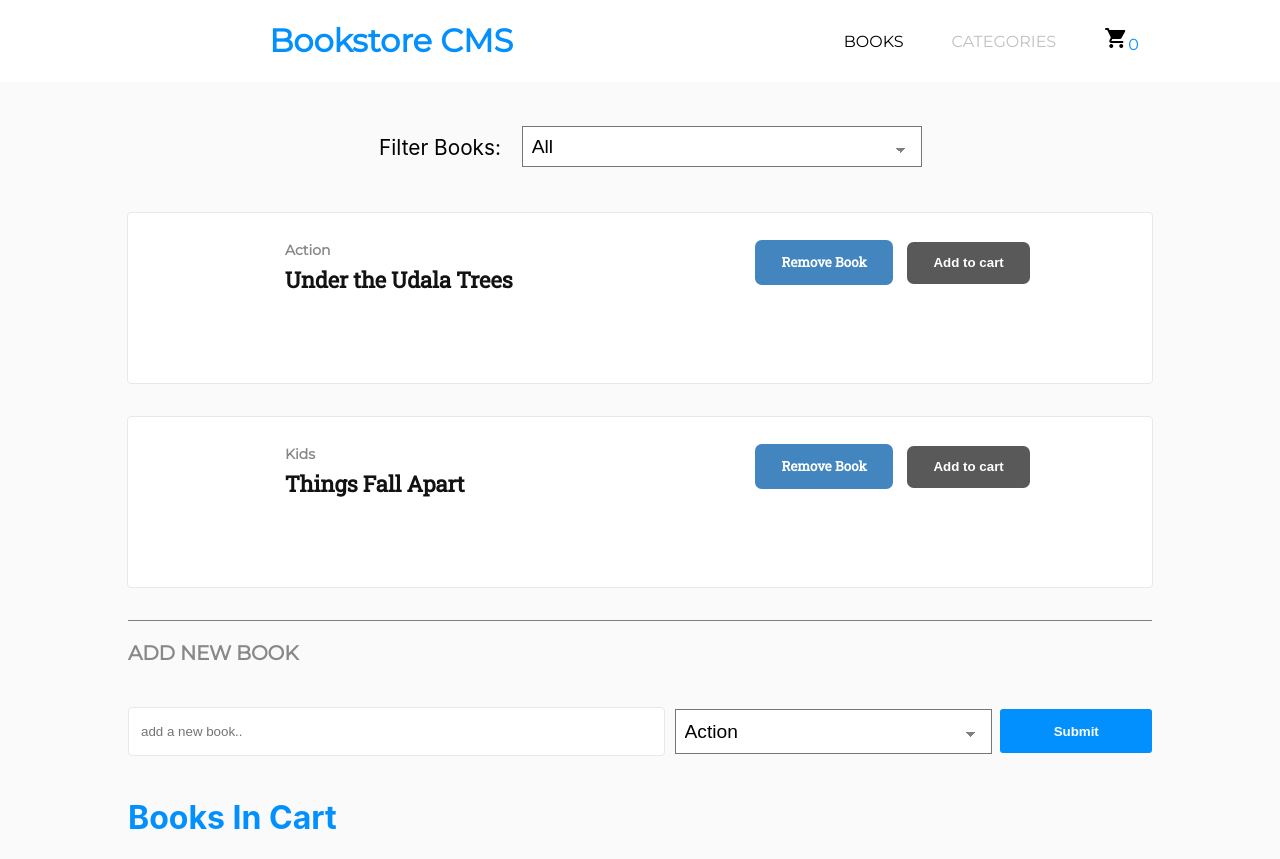
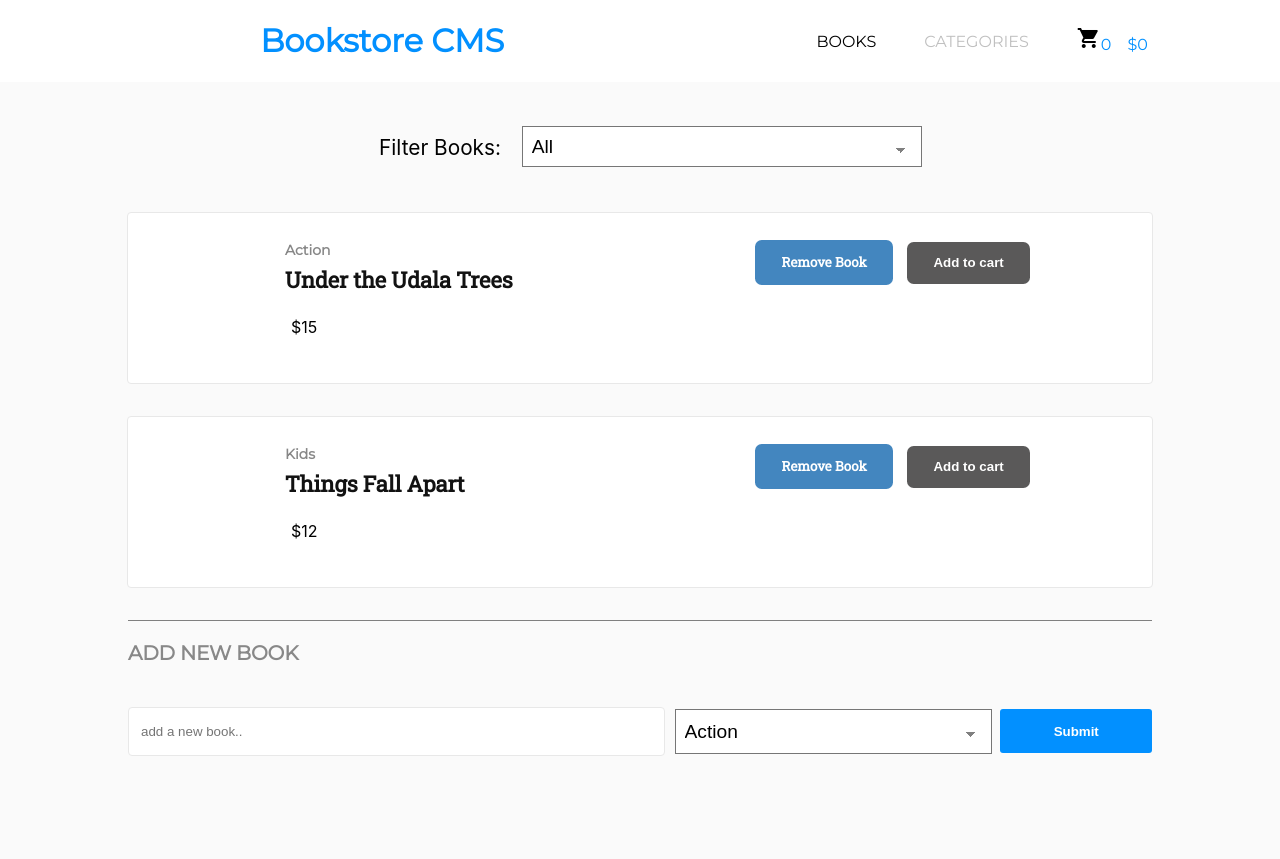
Before and after one commit to onedebos/redux-bookstore, a React (Create React App) app: page / in a window 1280 px wide. After the commit the page ends 800 px from the top, so only its background shows below. Built offline with nearby package versions, Linux system fonts and the light colour scheme.

Commit message:
show pricing

```diff
--- a/src/components/App.js
+++ b/src/components/App.js
@@ -6,18 +6,20 @@ import { ViewBooksInCart } from '../components/ViewBooksInCart';
 
 function App() {
   const [totalBooks, setTotalBooks] = useState(0);
+  const [totalPrice, setTotalPrice] = useState(0);
   const [bookInCart, setBookInCart] = useState([]);
 
   const addToCart = book => {
     const books = bookInCart.concat(book);
+    const newPrice = totalPrice + book.price;
+    setTotalPrice(newPrice);
     setBookInCart(books);
-    console.log(bookInCart);
     setTotalBooks(bookInCart.length + 1);
   };
 
   return (
     <div>
-      <Menu totalBooks={totalBooks} />
+      <Menu totalBooks={totalBooks} totalPrice={totalPrice} />
       <BooksList totalBooks={totalBooks} addToCart={addToCart} />
       <BooksForm />
       <ViewBooksInCart bookInCart={bookInCart} />
--- a/src/components/Book.js
+++ b/src/components/Book.js
@@ -12,6 +12,7 @@ function Book({ book, deleteBook, addToCart }) {
       <div>
         <p className="Book-cat">{book.category}</p>
         <h2 className="title">{book.title}</h2>
+        <p>${book.price}</p>
       </div>
       <div className="buttons">
         <button className="remove" type="button" onClick={handleRemoveBook}>
--- a/src/components/Menu.js
+++ b/src/components/Menu.js
@@ -1,7 +1,7 @@
-import React from "react";
-import "../style/Menu.css";
+import React from 'react';
+import '../style/Menu.css';
 
-const Menu = ({ totalBooks }) => (
+const Menu = ({ totalBooks, totalPrice }) => (
   <div className="menu">
     <div>
       <h1 className="menu-title">Bookstore CMS</h1>
@@ -12,6 +12,7 @@ const Menu = ({ totalBooks }) => (
       <p className="cart">
         <i className="material-icons cartIcon">shopping_cart</i>
         <span>{totalBooks}</span>
+        <span className="price">${totalPrice}</span>
       </p>
     </div>
   </div>
--- a/src/components/ViewBooksInCart.jsx
+++ b/src/components/ViewBooksInCart.jsx
@@ -11,7 +11,7 @@ export const ViewBooksInCart = ({ bookInCart }) => {
   ));
   return (
     <div>
-      <h1>Books In Cart</h1>
+      {bookInCart.length < 1 ? '' : <h1>Books In Cart</h1>}
       {displayBooks}
     </div>
   );
--- a/src/index.js
+++ b/src/index.js
@@ -12,13 +12,13 @@ const initialState = {
       id: Math.round(Math.random() * 100000),
       title: 'Under the Udala Trees',
       category: 'Action',
-      price: 200
+      price: 15
     },
     {
       id: Math.round(Math.random() * 100000),
       title: 'Things Fall Apart',
       category: 'Kids',
-      price: 100
+      price: 12
     }
   ]
 };
--- a/src/style/Menu.css
+++ b/src/style/Menu.css
@@ -1,4 +1,4 @@
-@import url("https://fonts.googleapis.com/css?family=Montserrat|Roboto+Slab&display=swap");
+@import url('https://fonts.googleapis.com/css?family=Montserrat|Roboto+Slab&display=swap');
 
 .menu {
   background-color: white;
@@ -39,3 +39,7 @@ p:hover {
   margin: 0;
   color: #0290ff;
 }
+
+.price {
+  padding-left: 1em;
+}
```
